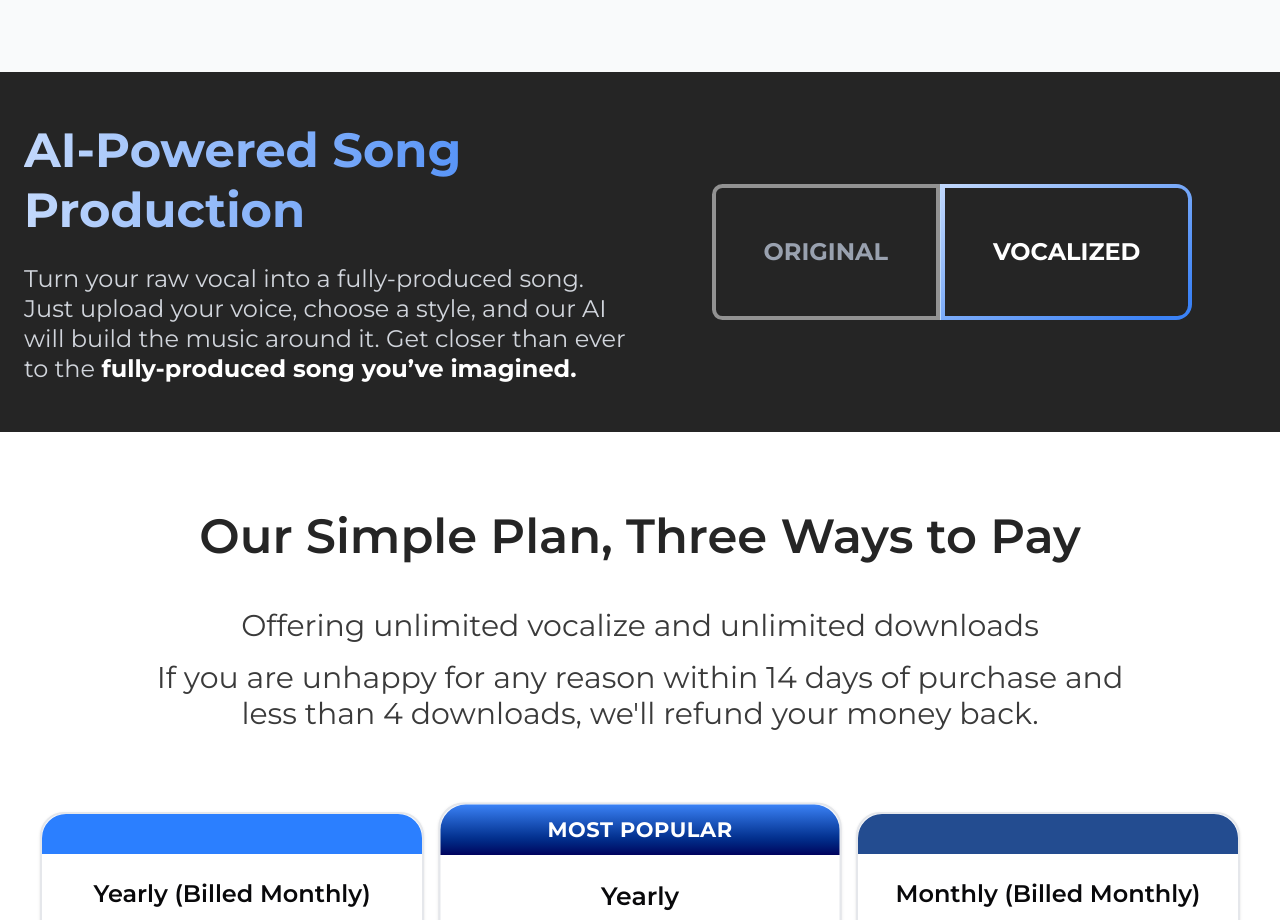
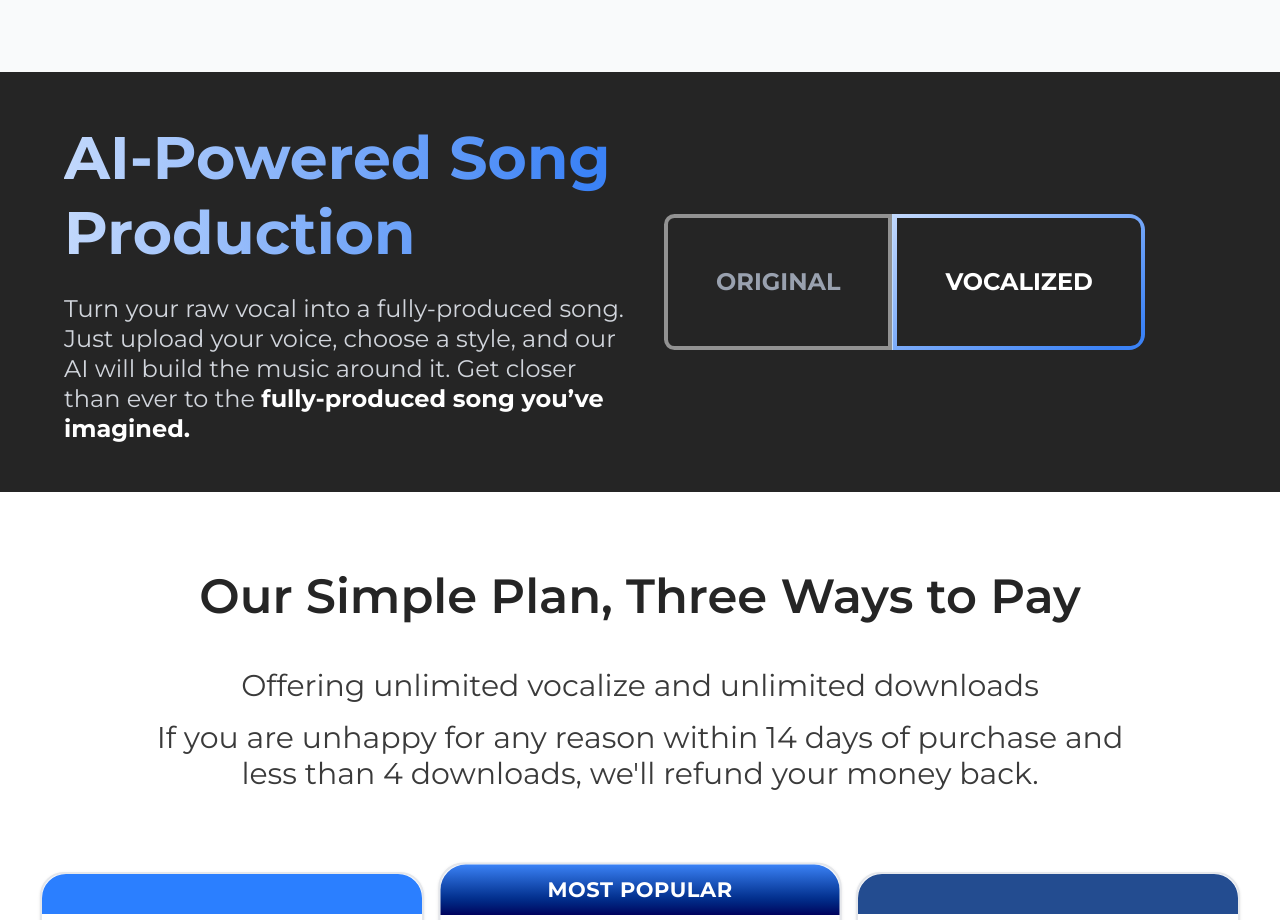
Before and after one commit to Vocalize-Studio/vocalize-fe, a Next.js app: page / in a window 1280 px wide. Shown: the part 4940-5860 px from the top of the page. Built offline with nearby package versions, Linux system fonts and the light colour scheme; a web font is replaced by a local one.

Commit message:
fix(ui): improve responsive layout for CTA section

```diff
--- a/src/components/cta-section.tsx
+++ b/src/components/cta-section.tsx
@@ -3,12 +3,12 @@ import React from "react";
 export default function CtaSection() {
   return (
     <section className="bg-[#252525] text-white py-12 w-full">
-      <div className="mx-auto grid grid-cols-1 md:grid-cols-2 gap-4 items-center max-w-8xl h-auto px-6 lg:px-auto">
-        <div className="max-w-3xl">
-          <h2 className="text-center md:text-start text-3xl md:text-4xl lg:text-5xl xl:text-5xl font-bold text-professional-song mb-6 h-auto leading-tight font-montserrat">
+      <div className="mx-auto grid grid-cols-1 md:grid-cols-2 gap-4 items-center max-w-8xl h-auto px-16 lg:px-auto leading-tight">
+        <div className="max-w-2xl">
+          <h2 className="text-center md:text-start text-3xl md:text-4xl lg:text-5xl xl:text-6xl font-bold text-professional-song mb-6 h-auto leading-tight font-montserrat">
             AI-Powered Song Production
           </h2>
-          <p className="text-gray-300 font-normal text-base md:text-xl lg:text-2xl sm:text-justify md:text-start leading-tight font-montserrat">
+          <p className="text-gray-300 font-normal text-base md:text-xl lg:text-2xl sm:text-center md:text-start leading-tight font-montserrat">
             Turn your raw vocal into a fully-produced song. Just upload your
             voice, choose a style, and our AI will build the music around it.
             Get closer than ever to the{" "}
@@ -18,7 +18,7 @@ export default function CtaSection() {
           </p>
         </div>
 
-        <div className="flex justify-center md:justify-center items-center w-full h-full">
+        <div className="flex justify-center md:justify-start pl-4 items-center w-full h-full">
           <div className="flex overflow-hidden rounded-xs">
             <div className="p-8 lg:p-12 text-lg lg:text-2xl text-gray-400 font-bold border-4 rounded-l-lg border-[#929292] bg-transparent font-montserrat">
               ORIGINAL
```
